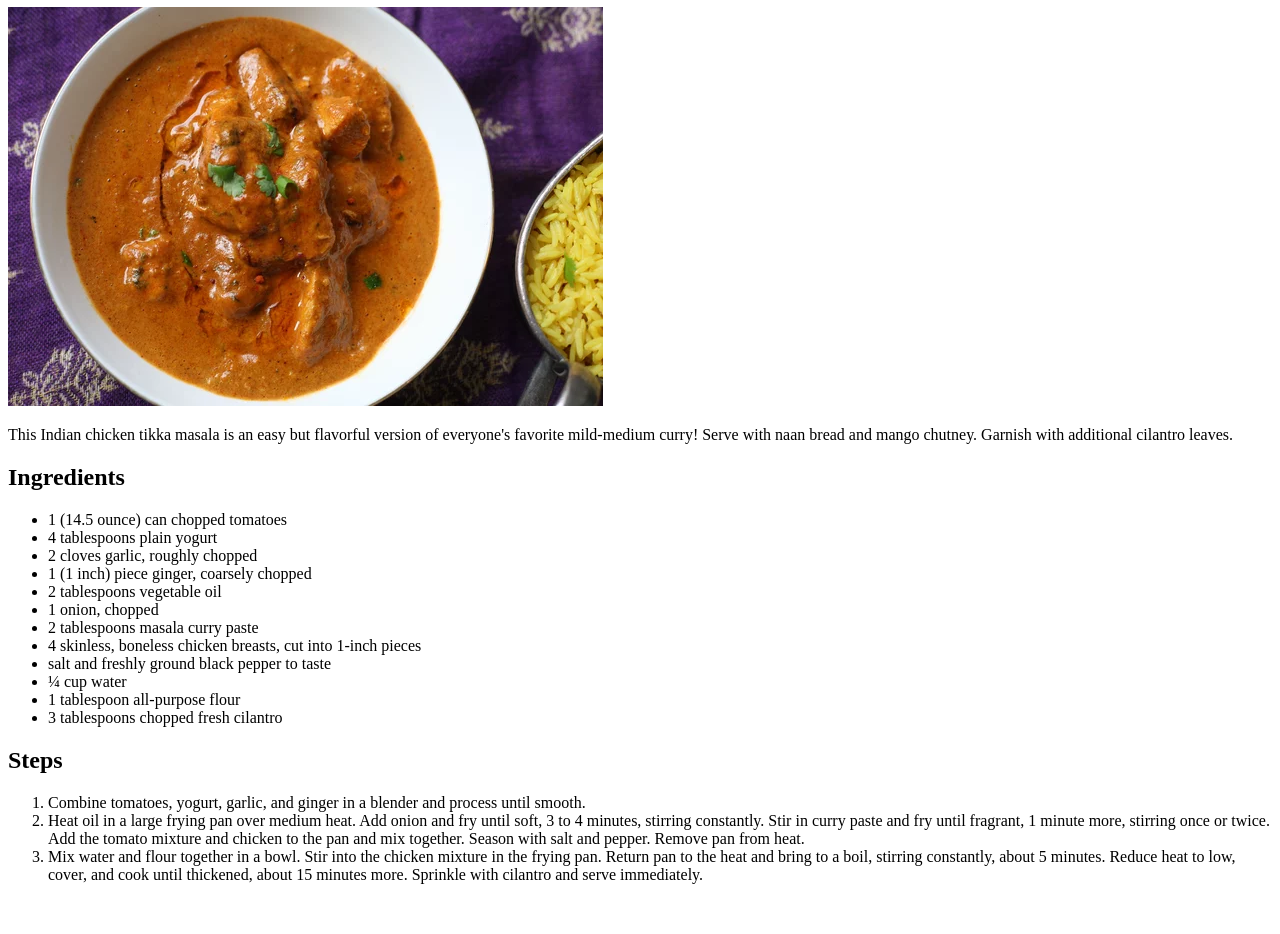
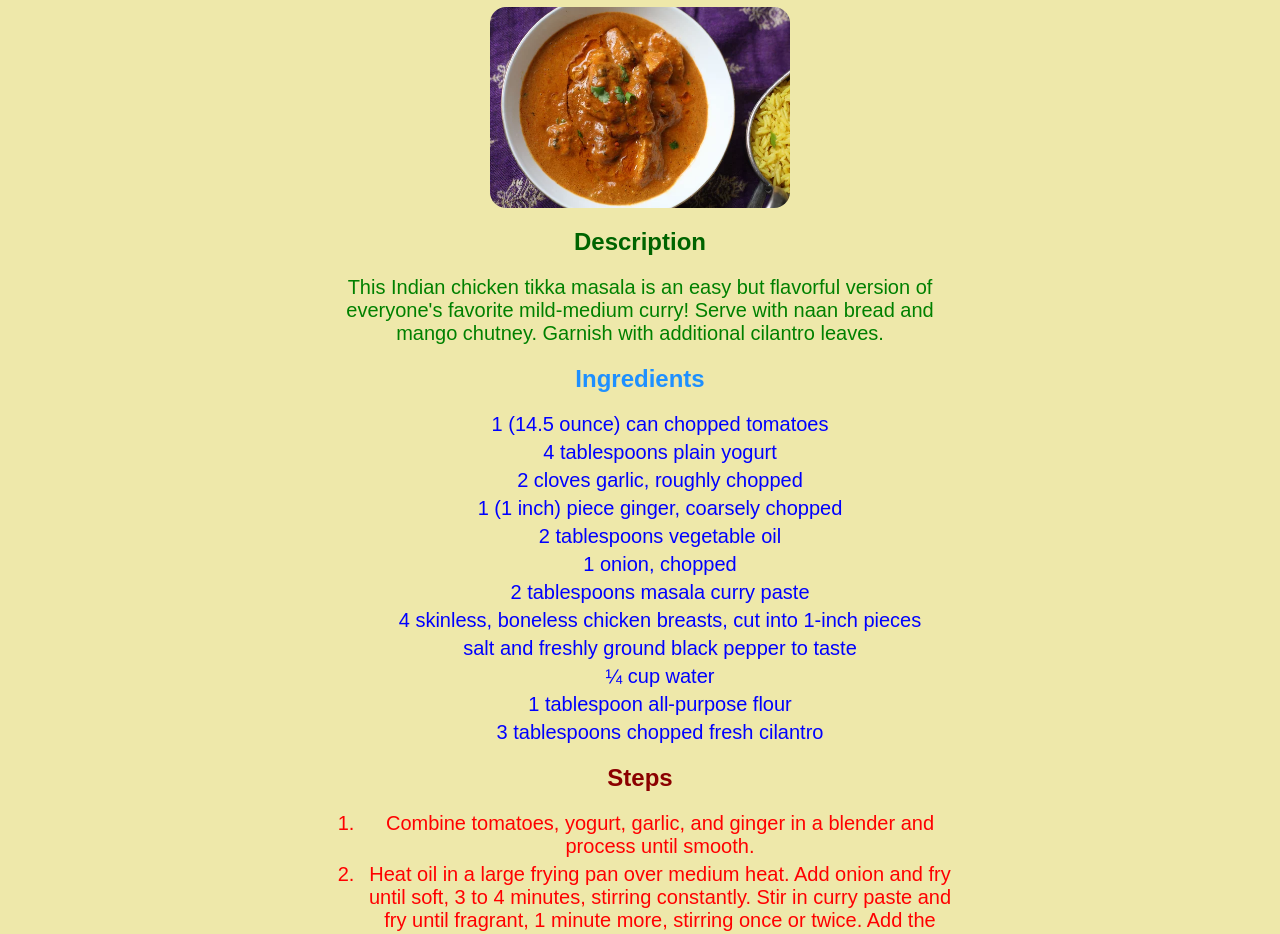
Before and after one commit to AlexErdei73/odin-recipes, a plain HTML site: page recipes/chicken-tikka.html in a window 1280 px wide. Shown: the part 73-1007 px from the top of the page. Before the commit the page ends 973 px from the top, so only its background shows below. Drawn offline with Linux system fonts and the light colour scheme.

Commit message:
style pages with css

```diff
--- a/recipes/chicken-tikka.html
+++ b/recipes/chicken-tikka.html
@@ -2,48 +2,54 @@
 <html>
   <head>
     <meta charset="UTF-8" />
+    <link rel="stylesheet" href="../styles.css" />
     <title>Chicken Tikka</title>
   </head>
   <body>
-    <h1>Chicken Tikka Masala</h1>
+    <h1 class="title">Chicken Tikka Masala</h1>
     <img
       src="../images/chicken-tikka.webp"
       alt="bowl of freshly made chicken tikka masala"
     />
+    <h2 class="subtitle">Description</h2>
     <p>
       This Indian chicken tikka masala is an easy but flavorful version of
       everyone's favorite mild-medium curry! Serve with naan bread and mango
       chutney. Garnish with additional cilantro leaves.
     </p>
-    <h2>Ingredients</h2>
-    <ul>
-      <li>1 (14.5 ounce) can chopped tomatoes</li>
-      <li>4 tablespoons plain yogurt</li>
-      <li>2 cloves garlic, roughly chopped</li>
-      <li>1 (1 inch) piece ginger, coarsely chopped</li>
-      <li>2 tablespoons vegetable oil</li>
-      <li>1 onion, chopped</li>
-      <li>2 tablespoons masala curry paste</li>
-      <li>4 skinless, boneless chicken breasts, cut into 1-inch pieces</li>
-      <li>salt and freshly ground black pepper to taste</li>
-      <li>¼ cup water</li>
-      <li>1 tablespoon all-purpose flour</li>
-      <li>3 tablespoons chopped fresh cilantro</li>
+    <h2 class="subtitle ingredient">Ingredients</h2>
+    <ul class="list unordered">
+      <li class="item ingredient">1 (14.5 ounce) can chopped tomatoes</li>
+      <li class="item ingredient">4 tablespoons plain yogurt</li>
+      <li class="item ingredient">2 cloves garlic, roughly chopped</li>
+      <li class="item ingredient">1 (1 inch) piece ginger, coarsely chopped</li>
+      <li class="item ingredient">2 tablespoons vegetable oil</li>
+      <li class="item ingredient">1 onion, chopped</li>
+      <li class="item ingredient">2 tablespoons masala curry paste</li>
+      <li class="item ingredient">
+        4 skinless, boneless chicken breasts, cut into 1-inch pieces
+      </li>
+      <li class="item ingredient">
+        salt and freshly ground black pepper to taste
+      </li>
+      <li class="item ingredient">¼ cup water</li>
+      <li class="item ingredient">1 tablespoon all-purpose flour</li>
+      <li class="item ingredient">3 tablespoons chopped fresh cilantro</li>
     </ul>
-    <h2>Steps</h2>
-    <ol>
-      <li>
+    <h2 class="subtitle step">Steps</h2>
+    <ol class="list ordered">
+      <li class="item step">
         Combine tomatoes, yogurt, garlic, and ginger in a blender and process
         until smooth.
       </li>
-      <li>
+      <li class="item step">
         Heat oil in a large frying pan over medium heat. Add onion and fry until
         soft, 3 to 4 minutes, stirring constantly. Stir in curry paste and fry
         until fragrant, 1 minute more, stirring once or twice. Add the tomato
         mixture and chicken to the pan and mix together. Season with salt and
         pepper. Remove pan from heat.
       </li>
-      <li>
+      <li class="item step">
         Mix water and flour together in a bowl. Stir into the chicken mixture in
         the frying pan. Return pan to the heat and bring to a boil, stirring
         constantly, about 5 minutes. Reduce heat to low, cover, and cook until
--- /dev/null
+++ b/styles.css
@@ -0,0 +1,77 @@
+body {
+  font-family: Arial, Helvetica, sans-serif;
+  background-color: palegoldenrod;
+  color: red;
+}
+
+.title {
+  text-align: center;
+}
+
+.subtitle {
+  text-align: center;
+  color: darkgreen;
+}
+
+.list {
+  text-align: center;
+  font-size: 20px;
+}
+
+.unordered {
+  list-style-type: none;
+}
+
+.item {
+  color: purple;
+  max-width: 600px;
+  margin-left: auto;
+  margin-right: auto;
+  margin-top: 5px;
+  margin-bottom: 5px;
+}
+
+.link {
+  color: red;
+}
+
+.link:hover {
+  color: purple;
+}
+
+.ingredient {
+  color: blue;
+}
+
+.subtitle.ingredient {
+  color: dodgerblue;
+}
+
+.step {
+  color: red;
+}
+
+.subtitle.step {
+  color: darkred;
+}
+
+a {
+  color: inherit;
+  text-decoration: none;
+}
+
+img {
+  display: block;
+  width: 300px;
+  height: auto;
+  margin: auto;
+  border-radius: 16px;
+}
+
+p {
+  color: green;
+  text-align: center;
+  max-width: 600px;
+  margin: auto;
+  font-size: 20px;
+}
```
Also changed, not shown: index.html (+12 -5 lines), recipes/creme-brulee.html (+17 -16 lines), recipes/garlic-bread.html (+20 -15 lines).
